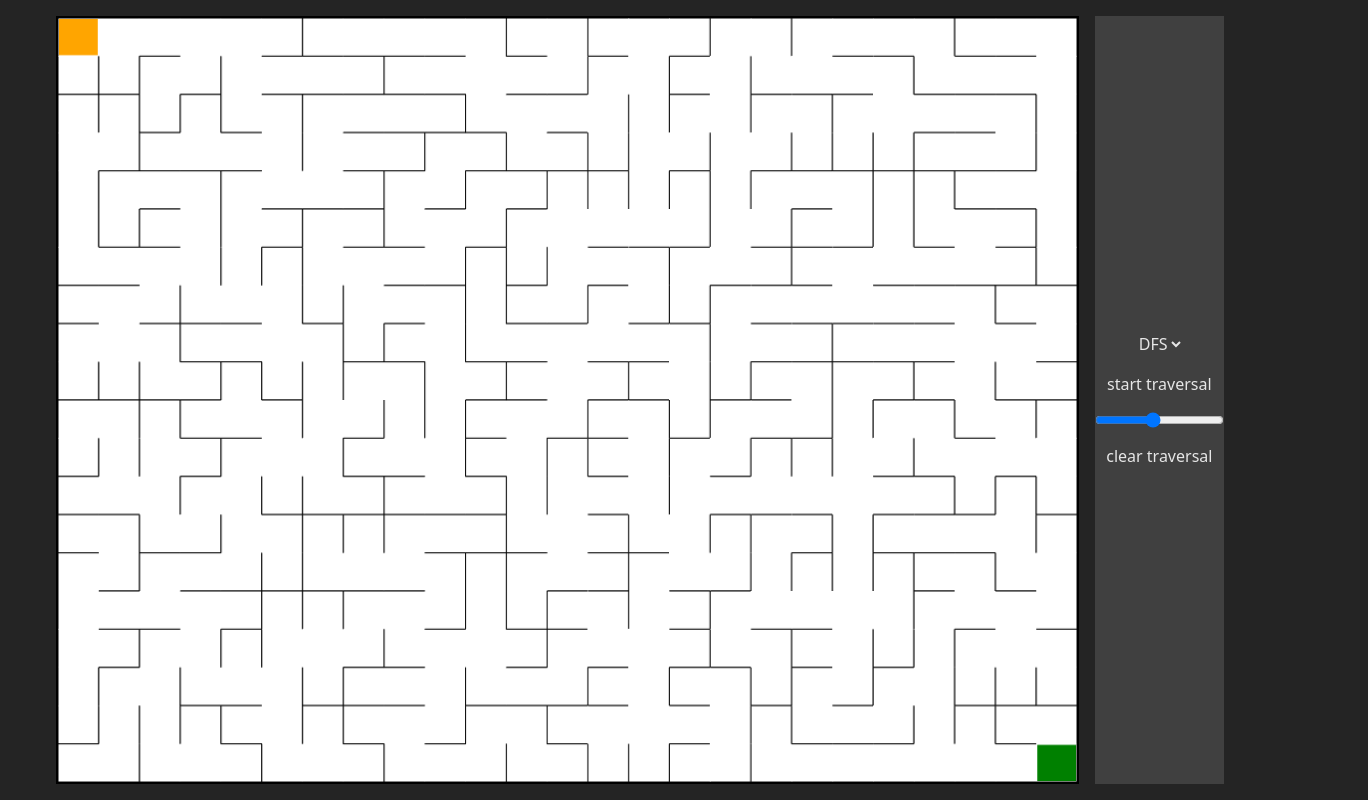
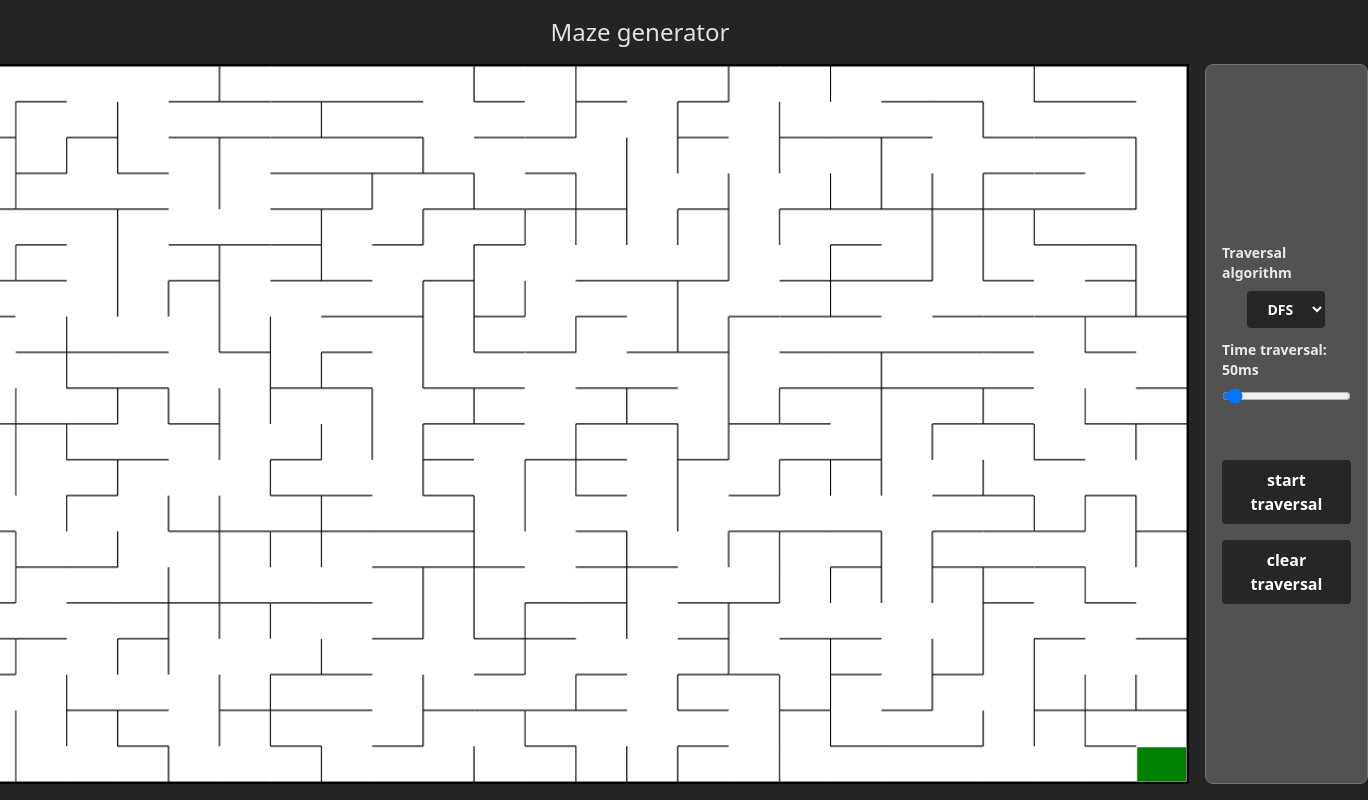
Before and after one commit to Aragon-Joaquin/algorithm-visualizer, a React (Vite) app: page / in a window 1280 px wide. Shown: the whole page, 1368 px wide, since content can reach past the window. Built offline with nearby package versions, Linux system fonts and the light colour scheme.

Commit message:
:hammer: quality update, better event sychronization, html changed and etc

```diff
--- a/src/App.tsx
+++ b/src/App.tsx
@@ -1,13 +1,13 @@
-import { useEffect, useRef } from 'react'
-import { InitializeMazeTraversal, MAZE_ALGORITHMS, TRAVERSAL_ALGORITHMS } from './algos'
+import { useEffect } from 'react'
+import { MAZE_ALGORITHMS } from './algos'
+import { UIMaze } from './components/buttons'
 import { useMazeContext } from './hooks'
-import { initializeMaze, UpdateMaze } from './maze_helpers'
+import { initializeMaze } from './maze_helpers'
 //@ts-expect-error: css
 import './index.css'
 
 export default function App() {
-	const { mazeProps, setMazeInfo, mazeInfo } = useMazeContext()
-	const traversalSelect = useRef<HTMLSelectElement>(null)
+	const { mazeProps, setMazeInfo } = useMazeContext()
 
 	useEffect(() => {
 		if (!mazeProps?.ctx) return
@@ -19,41 +19,14 @@ export default function App() {
 		})
 	}, [mazeProps])
 
-	const handleTraversal = async () => {
-		if (!traversalSelect.current) return
+	return (
+		<main className="flex flex-col items-center justify-center gap-4 w-screen">
+			<h5 className="text-2xl">Maze generator</h5>
+			<section className="flex flex-row justify-center items-center w-screen gap-4">
+				<canvas id="main-canvas" width="1280" height="720"></canvas>
 
-		await InitializeMazeTraversal({
-			Algorithm: traversalSelect.current.value as keyof typeof TRAVERSAL_ALGORITHMS,
-			EndPoint: mazeInfo?.EndPoint,
-			StartPoint: mazeInfo?.StartPoint,
-			Nodes: mazeInfo?.Nodes,
-			MazeProps: mazeProps
-		})
-	}
-
-	const clearTraversal = () => {
-		UpdateMaze(mazeInfo?.Nodes, mazeProps, mazeInfo?.EndPoint, mazeInfo?.StartPoint)
-	}
-
-	return (
-		<main className="flex flex-row justify-center items-center w-screen gap-4">
-			<canvas id="main-canvas" width="1024" height="768"></canvas>
-
-			<span className="flex flex-col grow-0 bg-neutral-700 gap-4 h-full items-center justify-center">
-				<select ref={traversalSelect}>
-					{Object.entries(TRAVERSAL_ALGORITHMS).map(([key]) => (
-						<option key={key} value={key}>
-							{key}
-						</option>
-					))}
-				</select>
-
-				<button onClick={handleTraversal}>start traversal</button>
-				<input type="range" min={10} max={100} defaultValue={50} />
-				<button onClick={clearTraversal} disabled>
-					clear traversal
-				</button>
-			</span>
+				<UIMaze />
+			</section>
 		</main>
 	)
 }
--- a/src/algos/traversal/DFS.ts
+++ b/src/algos/traversal/DFS.ts
@@ -1,33 +1,27 @@
-import { getAdjacentNode, SquarePainter } from '../../maze_helpers'
+import { getAdjacentNode } from '../../maze_helpers'
+import type { squarePainted } from '../../maze_helpers/renderWithAnimationFrame'
 import type { mazeCoords, Square } from '../../types'
 import { COLORS_SQUARE } from '../../utils'
 import type { TraversalProps } from '../types'
 
 export function traversalDFS({ Path, EndPoint, Nodes, MazeProps }: TraversalProps) {
-	const {
-		ctx,
-		SquareSizes: { SWidth, SHeight, SThick },
-		XSquares,
-		YSquares
-	} = MazeProps
+	const { XSquares, YSquares } = MazeProps
 
-	const painter = new SquarePainter(ctx, SWidth, SHeight, SThick)
 	const visited: boolean[][] = Array.from({ length: YSquares }, () => Array(XSquares).fill(false))
 
-	return function* recursive(node: mazeCoords): Generator<void | true, void> {
+	//we yield for each time we want to paint a square
+	return function* recursive(node: mazeCoords): Generator<squarePainted | void, void> {
 		const { x, y } = node
 
 		//if visited, return
 		if (visited[y][x]) return
 
-		//wait for ui to update
-		yield
-
+		//update and yield for ui to paint
 		visited[y][x] = true
 		Path.push(node)
-		painter.paintOne(x, y, { color: COLORS_SQUARE.ORANGE, edges: Nodes[y][x].edge })
+		yield { x, y, color: COLORS_SQUARE.ORANGE, edge: Nodes[y][x].edge }
 
-		if (x === EndPoint.x && y === EndPoint.y) yield true
+		if (x === EndPoint.x && y === EndPoint.y) yield //yield nothing for stop signal
 
 		const currentNode = Nodes[y][x]
 
@@ -42,12 +36,12 @@ export function traversalDFS({ Path, EndPoint, Nodes, MazeProps }: TraversalProp
 			//calls recursive again to check if the node its visited.
 			// if its is, backs up  one square
 			if (adjacentNode && !visited[adjacentNode.y][adjacentNode.x]) {
-				painter.paintOne(adjacentNode.x, adjacentNode.y, { color: COLORS_SQUARE.RED, edges: adjacentNode.edge })
+				yield { x: adjacentNode.x, y: adjacentNode.y, color: COLORS_SQUARE.RED, edge: adjacentNode.edge }
 				yield* recursive({ x: adjacentNode.x, y: adjacentNode.y })
 			}
 		}
 
 		Path.pop()
-		painter.paintOne(x, y, { color: COLORS_SQUARE.WHITE, edges: currentNode.edge })
+		yield { x, y, color: COLORS_SQUARE.WHITE, edge: currentNode.edge }
 	}
 }
--- a/src/algos/utils.ts
+++ b/src/algos/utils.ts
@@ -1,3 +1,4 @@
+import { RenderWithAnimationFrame } from '../maze_helpers/renderWithAnimationFrame'
 import type { MazeInfo } from '../types'
 import { mazeKruskal } from './maze'
 import { traversalDFS } from './traversal'
@@ -21,7 +22,6 @@ export const InitializeMazeAlgorithm = (
 type InitializeTraversal = Omit<TraversalProps, 'Path'> & {
 	Algorithm: keyof typeof TRAVERSAL_ALGORITHMS | undefined
 	StartPoint: MazeInfo['StartPoint']
-	Interval?: number
 }
 
 export async function InitializeMazeTraversal({
@@ -29,18 +29,27 @@ export async function InitializeMazeTraversal({
 	EndPoint,
 	StartPoint,
 	Nodes,
-	MazeProps,
-	Interval = 50
+	MazeProps
 }: InitializeTraversal) {
+	const { ctx, SquareSizes } = MazeProps
+
 	const genFunc = !Algorithm ? TRAVERSAL_ALGORITHMS.DFS : TRAVERSAL_ALGORITHMS[Algorithm]
 	const firstCall = genFunc({ EndPoint, Nodes, MazeProps, Path: [] })(StartPoint)
 
-	const timeNow = Date.now()
+	const timeNow = performance.now()
+	const animationF = new RenderWithAnimationFrame(ctx, SquareSizes)
 
-	//yield true on the value if the endpoint is found
-	while (!firstCall.next().value) {
-		await new Promise((resolve) => setTimeout(resolve, Interval))
+	//yield squarePainted/void on the value if the endpoint is found
+	while (true) {
+		const res = firstCall.next()
+		if (res.value != undefined) animationF.pushToPaint(res.value)
+		else break
 	}
 
-	return (Date.now() - timeNow) / 1000 //1000 milliseconds
+	console.log('totalPaintIterations: ', animationF.queueToPaint.length)
+
+	//then we render it until the queue is empty
+	animationF.renderSquare()
+
+	return timeNow - performance.now()
 }
--- /dev/null
+++ b/src/components/buttons.tsx
@@ -0,0 +1,57 @@
+import { useEffect, useRef, useState } from 'react'
+import { TRAVERSAL_ALGORITHMS } from '../algos'
+import { useMazeUI } from '../hooks/useMazeUI'
+import { RenderWithAnimationFrame } from '../maze_helpers/renderWithAnimationFrame'
+import { INTERVAL_VEL } from '../utils'
+
+export function UIMaze() {
+	const traversalSelect = useRef<HTMLSelectElement>(null)
+	const { handleTraversal, clearTraversal, paintStatus } = useMazeUI()
+
+	const [range, setRange] = useState<number>(50)
+
+	useEffect(() => {
+		RenderWithAnimationFrame.changeIntervalVel(range)
+	}, [range])
+
+	return (
+		<section className="flex flex-col justify-center items-center gap-10 bg-neutral-600 border-1 border-neutral-500 h-full p-4 rounded-lg">
+			<form className="flex flex-col gap-3">
+				<label className="label-form">
+					Traversal algorithm
+					<select ref={traversalSelect} className="button-dark" defaultValue="DFS">
+						{Object.entries(TRAVERSAL_ALGORITHMS).map(([key]) => (
+							<option key={key} value={key}>
+								{key}
+							</option>
+						))}
+					</select>
+				</label>
+
+				<label className="label-form">
+					Time traversal: {range}ms
+					<input
+						type="range"
+						min={INTERVAL_VEL.MIN}
+						max={INTERVAL_VEL.MAX}
+						onChange={(e) => setRange(e.currentTarget.valueAsNumber ?? 10)}
+						defaultValue={range}
+					/>
+				</label>
+			</form>
+			<span className="flex flex-col justify-center items-center gap-4 mt-4">
+				<button
+					onClick={() => handleTraversal(traversalSelect.current)}
+					className="button-dark"
+					disabled={paintStatus.pending}
+				>
+					start traversal
+				</button>
+
+				<button onClick={clearTraversal} className="button-dark">
+					clear traversal
+				</button>
+			</span>
+		</section>
+	)
+}
--- /dev/null
+++ b/src/hooks/useMazeUI.ts
@@ -0,0 +1,44 @@
+import { useEffect, useState } from 'react'
+import { InitializeMazeTraversal, type TRAVERSAL_ALGORITHMS } from '../algos'
+import { UpdateMaze } from '../maze_helpers'
+import { RenderWithAnimationFrame, type queueEvent } from '../maze_helpers/renderWithAnimationFrame'
+import { useMazeContext } from './useMazeContext'
+
+export function useMazeUI() {
+	const { mazeProps, mazeInfo } = useMazeContext()
+
+	const [paintStatus, setPaintStatus] = useState({ pending: false, completed: false, time: 0 })
+
+	const handleTraversal = async (traversalSelect: HTMLSelectElement | null) => {
+		if (!traversalSelect) return
+		setPaintStatus((prev) => ({ ...prev, completed: false, pending: true }))
+		await InitializeMazeTraversal({
+			Algorithm: traversalSelect!.value as keyof typeof TRAVERSAL_ALGORITHMS,
+			EndPoint: mazeInfo?.EndPoint,
+			StartPoint: mazeInfo?.StartPoint,
+			Nodes: mazeInfo?.Nodes,
+			MazeProps: mazeProps
+		})
+	}
+
+	useEffect(() => {
+		function handlePending(args: CustomEvent<queueEvent>) {
+			setPaintStatus({ pending: false, completed: true, time: args.detail?.timePassed ?? 0 })
+		}
+
+		RenderWithAnimationFrame.suscribeToEvent(handlePending)
+
+		return RenderWithAnimationFrame.unsuscribeToEvent(handlePending)
+	})
+
+	const clearTraversal = () => {
+		RenderWithAnimationFrame.stopIterating()
+
+		//fix this. the updateMaze method can skip over squares painted in the last few frames
+		setTimeout(() => {
+			UpdateMaze(mazeInfo?.Nodes, mazeProps, mazeInfo?.EndPoint, mazeInfo?.StartPoint)
+		}, 60)
+	}
+
+	return { handleTraversal, clearTraversal, paintStatus }
+}
--- a/src/index.css
+++ b/src/index.css
@@ -15,12 +15,6 @@
 	-moz-osx-font-smoothing: grayscale;
 }
 
-* {
-	padding: 0;
-	margin: 0;
-	box-sizing: border-box;
-}
-
 body {
 	overflow: hidden;
 	& > #root {
@@ -36,9 +30,18 @@ body {
 #main-canvas {
 	display: block;
 
-	max-width: 1024px;
-	max-height: 768px;
+	max-width: 1280px;
+	max-height: 720px;
 
 	background-color: rgb(255, 255, 255);
 	border: 2px solid rgb(0, 0, 0);
 }
+
+.button-dark {
+	@apply bg-neutral-800 text-white font-bold py-2 transition-all cursor-pointer
+		px-4 rounded hover:bg-neutral-700 disabled:bg-neutral-700 disabled:cursor-not-allowed;
+}
+
+.label-form {
+	@apply flex flex-col justify-center items-center gap-2 text-sm font-semibold;
+}
--- /dev/null
+++ b/src/maze_helpers/renderWithAnimationFrame.ts
@@ -0,0 +1,60 @@
+import type { MazeProps, Square } from '../types'
+import { INTERVAL_VEL, type COLORS_SQUARE } from '../utils'
+import { SquarePainter } from './SquarePainter'
+
+const CHANNEL_NAME = 'RenderWithAnimationFrame' as const
+
+export type queueEvent = { timePassed: number }
+export type squarePainted = Square & { color: (typeof COLORS_SQUARE)[keyof typeof COLORS_SQUARE] }
+
+export class RenderWithAnimationFrame {
+	static continueExec: boolean = true
+	static intervalVel: number = 50
+
+	public queueToPaint: squarePainted[] = []
+
+	private ctx: CanvasRenderingContext2D
+	private SquareProps: MazeProps['SquareSizes']
+
+	constructor(ctx: CanvasRenderingContext2D, sp: MazeProps['SquareSizes']) {
+		this.ctx = ctx
+		this.SquareProps = sp
+	}
+
+	async renderSquare() {
+		RenderWithAnimationFrame.continueExec = true
+		const { SWidth, SHeight, SThick } = this.SquareProps
+		const painter = new SquarePainter(this.ctx, SWidth, SHeight, SThick)
+		const timeCounter = performance.now()
+
+		const render = async () => {
+			if (!this.queueToPaint.length || !RenderWithAnimationFrame.continueExec) {
+				//ADD EVENT HERE!
+				dispatchEvent(
+					new CustomEvent<queueEvent>(CHANNEL_NAME, { detail: { timePassed: timeCounter - performance.now() } })
+				)
+				return RenderWithAnimationFrame.stopIterating()
+			}
+
+			const { x, y, edge, color } = this.queueToPaint.shift()!
+			await new Promise((resolve) => setTimeout(resolve, RenderWithAnimationFrame.intervalVel))
+			painter.paintOne(x, y, { color, edges: edge })
+
+			requestAnimationFrame(render)
+		}
+		requestAnimationFrame(render)
+	}
+
+	static stopIterating = () => (RenderWithAnimationFrame.continueExec = false)
+	static changeIntervalVel = (vel: number) =>
+		(RenderWithAnimationFrame.intervalVel =
+			vel > INTERVAL_VEL.MAX ? INTERVAL_VEL.MAX : vel < INTERVAL_VEL.MIN ? INTERVAL_VEL.MIN : vel)
+
+	pushToPaint = (square: squarePainted) => this.queueToPaint.push(square)
+
+	static suscribeToEvent = (cb: (args: CustomEvent<queueEvent>) => void) =>
+		addEventListener(CHANNEL_NAME, (args) => cb(args as CustomEvent))
+
+	static unsuscribeToEvent = (cb: (args: CustomEvent<queueEvent>) => void) =>
+		removeEventListener(CHANNEL_NAME, (args) => cb(args as CustomEvent))
+}
--- a/src/utils.ts
+++ b/src/utils.ts
@@ -18,6 +18,11 @@ export const COLORS_SQUARE = {
 	NONE: 'transparent'
 } as const
 
+export const INTERVAL_VEL = {
+	MAX: 999,
+	MIN: 10
+} as const
+
 /**
  * @description transforms a matrix index number into a array index, e.x.: matrix[5][10] (if yAxis is 20) would be array[110]
  * @param yAxis total of columns in the maze
```
